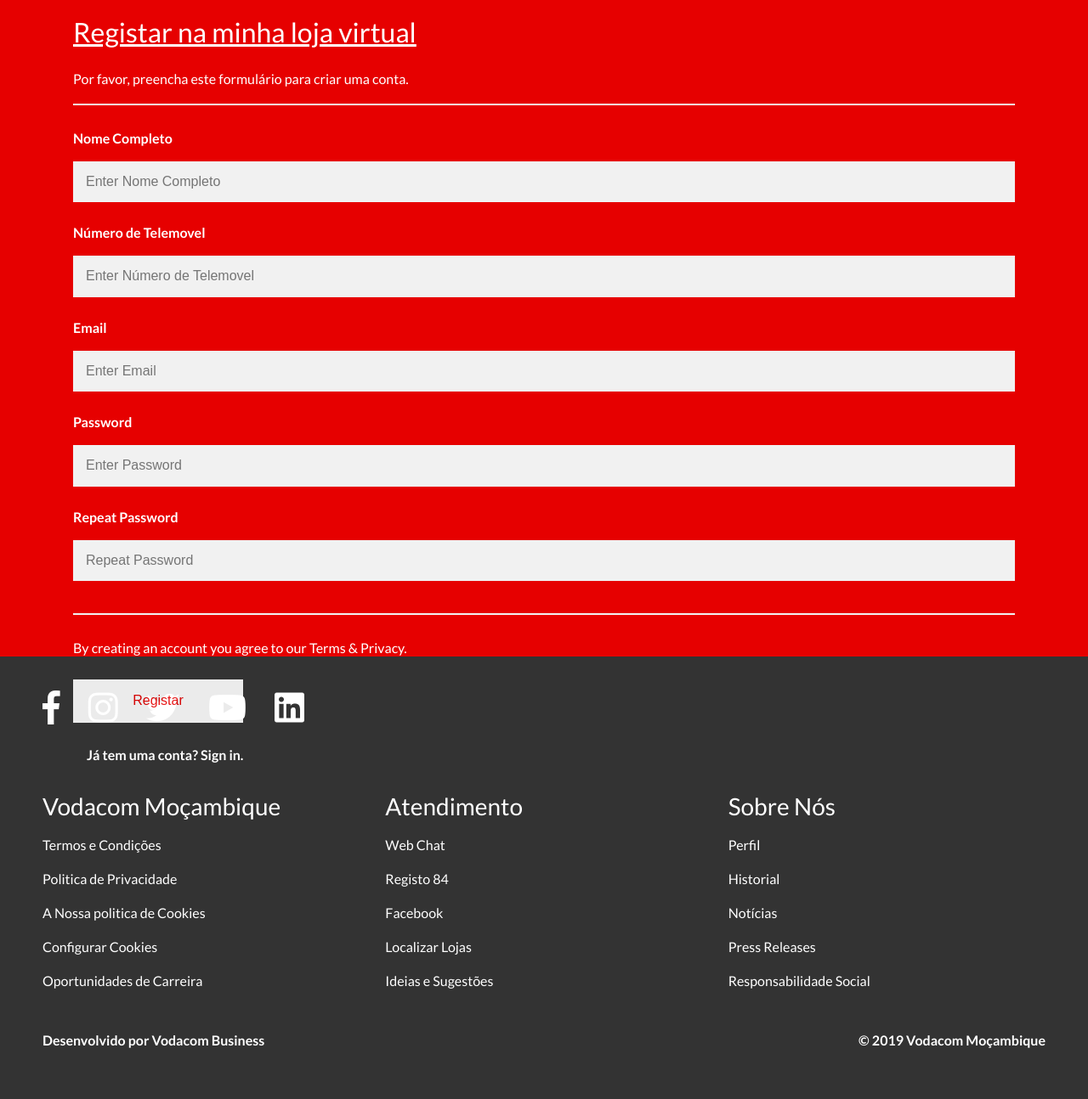
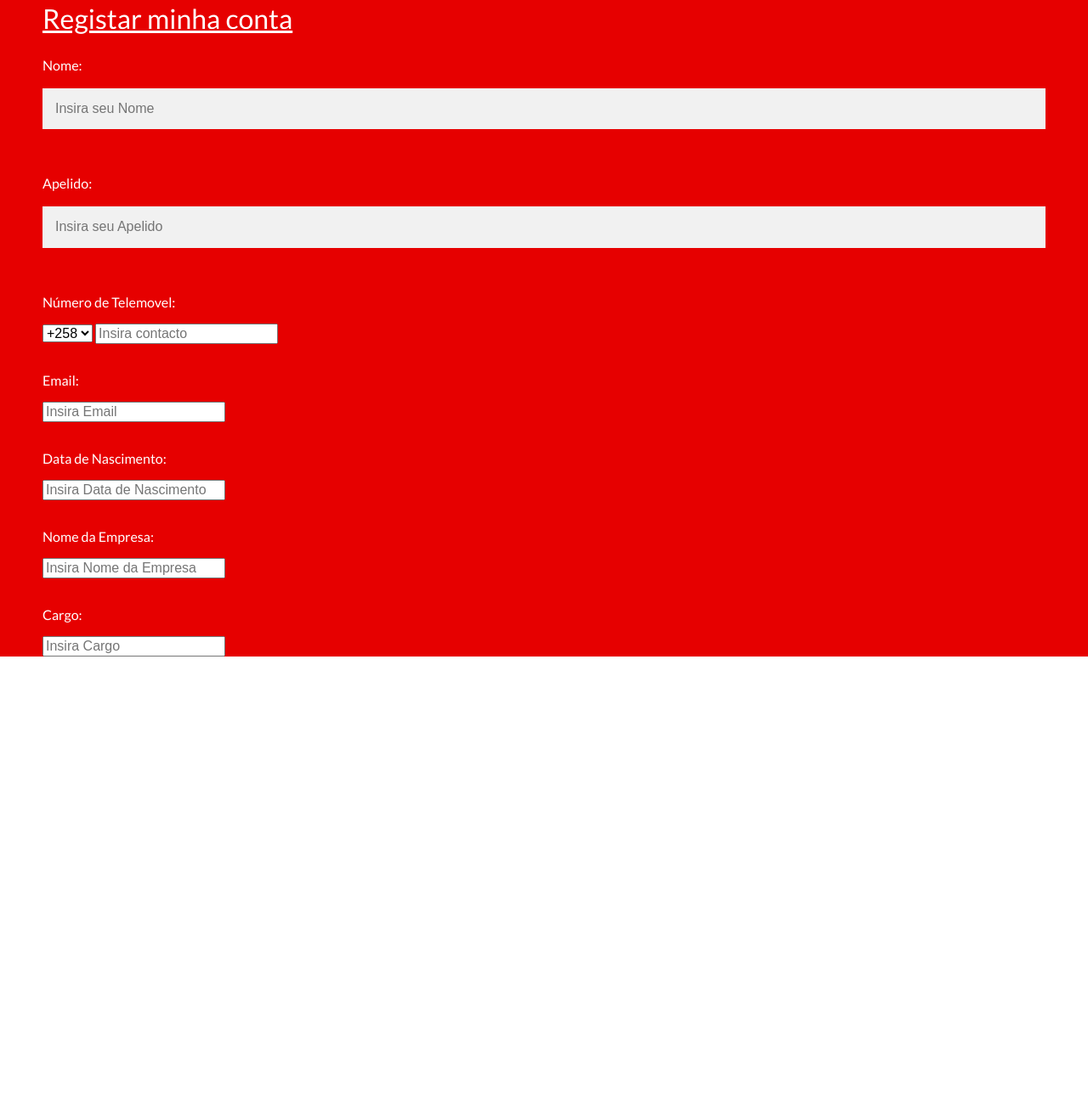
Before and after one commit to ingundela/VB-onlineStore, a plain HTML site: page register.html in a window 1280 px wide. Shown: the part 136-1430 px from the top of the page at 85% size. After the commit the page ends 909 px from the top, so only its background shows below. Drawn offline with Linux system fonts and the light colour scheme.

Commit message:
Update register.html

```diff
--- a/register.html
+++ b/register.html
@@ -85,102 +85,40 @@
             </div>
         </nav>
         <!--hero image-->
-        <serction class="register">
-            <div class="container-fluid">
-                <div class="register_box">
+        <serction class="register justify-content-center">
+            <div class="container-fluid wild">
+                <div class="register_content">
+                    <h1>Registar minha conta</h1>
+                    <form method ="POST" id="register" action="">
+                       <label>Nome:</label><br>
+                       <input type="text" name="name" id="name" placeholder="Insira seu Nome"><br><br>
+                    <label>Apelido:</label><br>
+                    <input type="text" name="name" id="name" placeholder="Insira seu Apelido"><br><br>
+                    <label>Número de Telemovel:</label><br>
+                    <select name="" id="ph">
+                        <option>+258</option>
+                        <option>+238</option>
+                        <option>+358</option>
+                        <option>+558</option>
+                    </select>
+                    <input type="number" name="number" id="name" placeholder="Insira contacto"><br><br>
+                    <label>Email:</label><br>
+                    <input type="Email" name="Email" id="name" placeholder="Insira Email"><br><br>
+                    <label>Data de Nascimento:</label><br>
+                    <input type="Data de Nascimento" name="Data de Nascimento" id="name" placeholder="Insira Data de Nascimento"><br><br>
+                    <label>Nome da Empresa:</label><br>
+                    <input type="Nome da Empresa" name="Nome da Empresa" id="name" placeholder="Insira Nome da Empresa"><br><br>
+                    <label>Cargo:</label><br>
+                    <input type="Cargo" name="Cargo" id="name" placeholder="Insira Cargo"><br><br>
+                    <label>Senha:</label><br>
+                    <input type="Senha" name="Senha" id="name" placeholder="Insira Senha"><br><br>
+                    <label>Digite novamente a senha:</label><br>
+                    <input type="Digite novamente a senha" name="name" id="name" placeholder="Digite novamente a senha:"><br><br>
+                    <a href="#">Criar a minha conta</a>
+                    </form>
+                </div>
+        </serction>
 
-                </div>
-                <form action="/action_page.php">
-                    <div class="container">
-                        <h1>Registar na minha loja virtual</h1>
-                        <p>Por favor, preencha este formulário para criar uma conta.</p>
-                        <hr>
-
-                        <label for="email"><b>Nome Completo</b></label>
-                        <input type="text" placeholder="Enter Nome Completo" name="email" required>
-
-                        <label for="email"><b>Número de Telemovel</b></label>
-                        <input type="text" placeholder="Enter Número de Telemovel" name="email" required>
-
-                        <label for="email"><b>Email</b></label>
-                        <input type="text" placeholder="Enter Email" name="email" required>
-
-
-
-                        <label for="psw"><b>Password</b></label>
-                        <input type="password" placeholder="Enter Password" name="psw" required>
-
-                        <label for="psw-repeat"><b>Repeat Password</b></label>
-                        <input type="password" placeholder="Repeat Password" name="psw-repeat" required>
-                        <hr>
-                        <p>By creating an account you agree to our <a href="#">Terms & Privacy</a>.</p>
-
-                        <button type="submit" class="registerbtn">Registar</button>
-                        <div class="container signin">
-                            <p>Já tem uma conta? <a href="#">Sign in</a>.</p>
-                        </div>
-                    </div>
-
-
-                </form>
-            </div>
-        </serction>
-        <section class="footer section_space">
-            <div class="container-fluid wild">
-                <div id="footer">
-                    <div class="social_icons">
-                        <span><i class="fab fa-facebook-f"></i></span>
-                        <span><i class="fab fa-instagram"></i></span>
-                        <span><i class="fab fa-twitter"></i></span>
-                        <span><i class="fab fa-youtube"></i></span>
-                        <span><i class="fab fa-linkedin"></i></span>
-                    </div>
-                    <div class="row">
-                        <div class="col-lg-4">
-                            <h3>Vodacom Moçambique</h3>
-                            <ul class="list-unstyled footer_li">
-                                <li>Termos e Condições</li>
-                                <li>Politica de Privacidade</li>
-                                <li>A Nossa politica de Cookies</li>
-                                <li>Configurar Cookies</li>
-                                <li>Oportunidades de Carreira</li>
-                            </ul>
-                        </div>
-                        <div class="col-lg-4">
-                            <h3>Atendimento</h3>
-                            <ul class="list-unstyled footer_li">
-                                <li>Web Chat</li>
-                                <li>Registo 84</li>
-                                <li>Facebook</li>
-                                <li>Localizar Lojas</li>
-                                <li>Ideias e Sugestões</li>
-                            </ul>
-                        </div>
-                        <div class="col-lg-4">
-                            <h3>Sobre Nós</h3>
-                            <ul class="list-unstyled footer_li">
-                                <li>Perfil</li>
-                                <li>Historial</li>
-                                <li>Notícias</li>
-                                <li>Press Releases</li>
-                                <li>Responsabilidade Social</li>
-                            </ul>
-                        </div>
-                    </div>
-                </div>
-                <div class="dev_from">
-                    <div class="row">
-                        <div class="col-lg-6">
-                            <p>Desenvolvido por Vodacom Business</p>
-                        </div>
-                        <div class="col-lg-6 text-right">
-                            <p>© 2019 Vodacom Moçambique</p>
-                        </div>
-                    </div>
-                </div>
-            </div>
-            </div>
-        </section>
 
 
 
```
